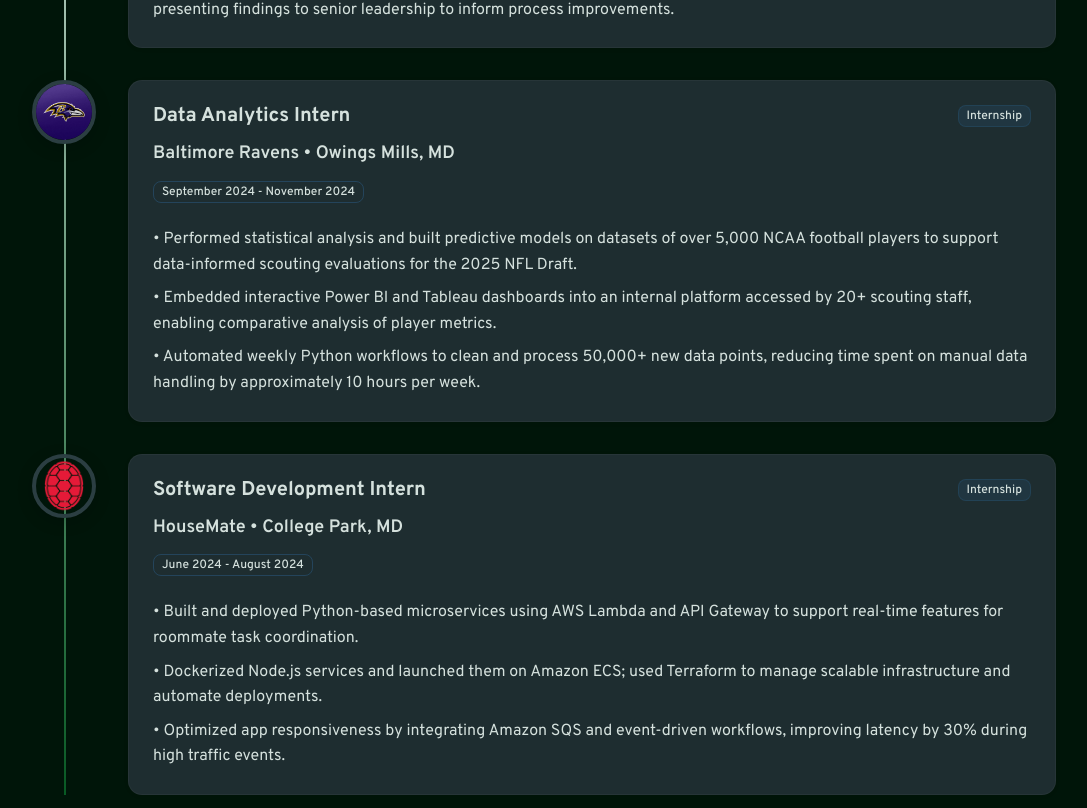
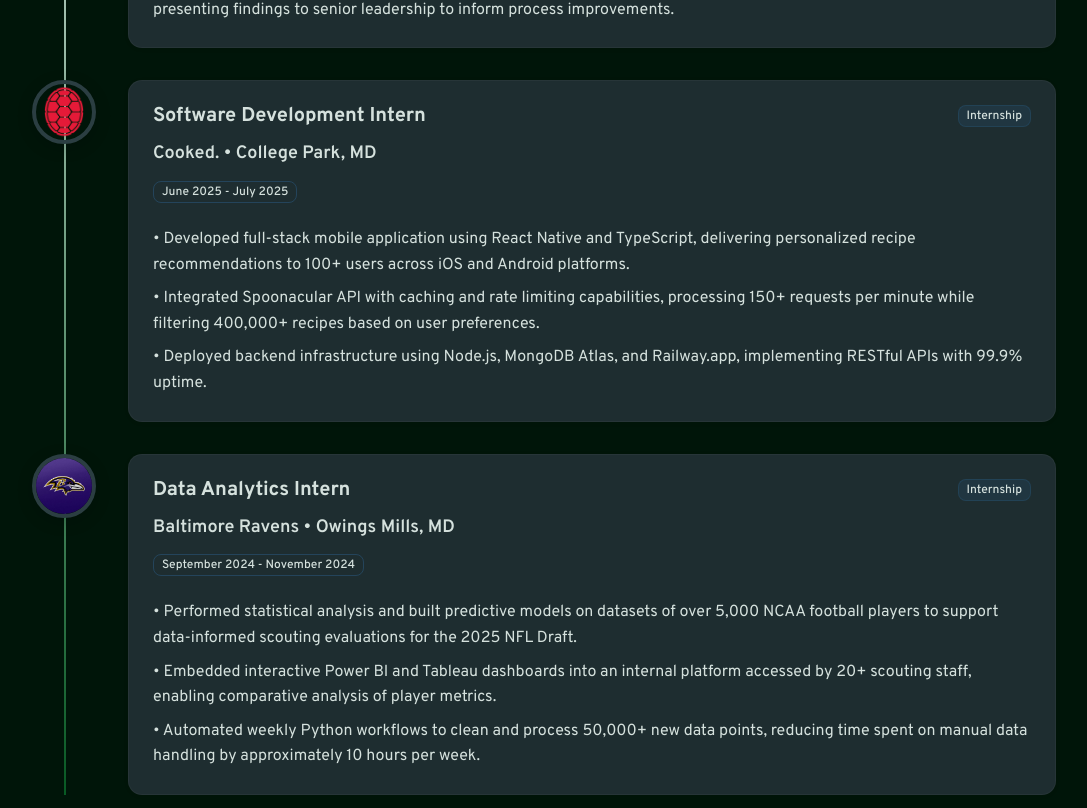
Before and after one commit to ajnavaleza/angelo, a Next.js app: page / in a window 1280 px wide. Shown: the part 3132-3940 px from the top of the page, without its empty margins (96-1183 px from the left). Built offline with nearby package versions, Linux system fonts and the light colour scheme.

Commit message:
exp and res

```diff
--- a/src/components/ExperienceDetails.tsx
+++ b/src/components/ExperienceDetails.tsx
@@ -25,6 +25,22 @@
     type: 'Internship'
   },
   {
+    company: 'Cooked.',
+    position: 'Software Development Intern',
+    location: 'College Park, MD',
+    description: [
+      '• Developed full-stack mobile application using React Native and TypeScript, delivering personalized recipe recommendations to 100+ users across iOS and Android platforms.',
+      '• Integrated Spoonacular API with caching and rate limiting capabilities, processing 150+ requests per minute while filtering 400,000+ recipes based on user preferences.',
+      '• Deployed backend infrastructure using Node.js, MongoDB Atlas, and Railway.app, implementing RESTful APIs with 99.9% uptime.'
+    ],
+    date: 'June 2025 - July 2025',
+    logo: '/shell.png',
+    logoType: 'image',
+    bgColor: 'bg-orange-500',
+    textColor: 'text-white',
+    type: 'Internship'
+  },
+  {
     company: 'Baltimore Ravens',
     position: 'Data Analytics Intern',
     location: 'Owings Mills, MD',
@@ -40,22 +56,7 @@
     textColor: 'text-white',
     type: 'Internship'
   },
-  {
-    company: 'HouseMate',
-    position: 'Software Development Intern',
-    location: 'College Park, MD',
-    description: [
-      '• Built and deployed Python-based microservices using AWS Lambda and API Gateway to support real-time features for roommate task coordination.',
-      '• Dockerized Node.js services and launched them on Amazon ECS; used Terraform to manage scalable infrastructure and automate deployments.',
-      '• Optimized app responsiveness by integrating Amazon SQS and event-driven workflows, improving latency by 30\% during high traffic events.'
-    ],
-    date: 'June 2024 - August 2024',
-    logo: '/shell.png',
-    logoType: 'image',
-    bgColor: 'bg-orange-500',
-    textColor: 'text-white',
-    type: 'Internship'
-  }
+
 ];
 
 const ExperienceDetails = () => {
--- a/src/config/resume.ts
+++ b/src/config/resume.ts
@@ -1 +1 @@
-export const RESUME_LINK = "https://drive.google.com/file/d/1pCYi9X1Reb1k-nSXEaTeTMDiIuSjAmyi/view?usp=sharing";
+export const RESUME_LINK = "https://drive.google.com/file/d/1q7qFsfdRI-z7M9KUO23uG0cg1OPOUKed/view?usp=sharing";
```
